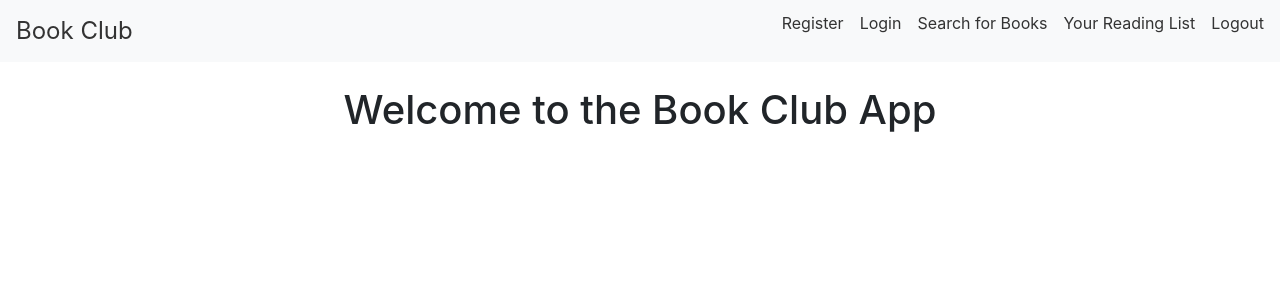
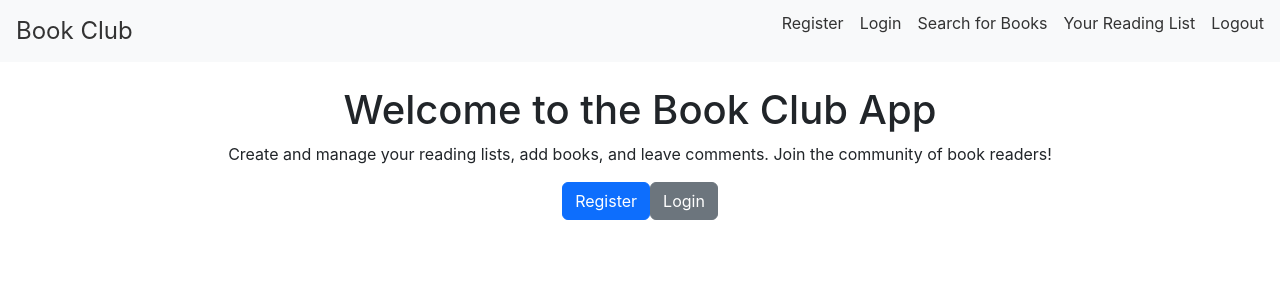
Before and after one commit to drm0011/BookClubAppReact, a React (Create React App) app: page / in a window 1280 px wide. Shown: the top 300 px of the page. Built offline with nearby package versions, Linux system fonts and the light colour scheme; no server answers; what @microsoft/signalr would draw is missing.

Commit message:
new homepage

```diff
--- a/src/App.js
+++ b/src/App.js
@@ -7,6 +7,7 @@ import ReadingListPage from './components/ReadingListPage';
 import PrivateRoute from './components/PrivateRoute';
 import Logout from './components/Logout';
 import Navbar from './components/Navbar';
+import HomePage from './components/Homepage';
 
 function App() {
   return (
@@ -27,7 +28,7 @@ function App() {
               }
             />
             <Route path="/logout" element={<Logout />} />
-            <Route path="/" element={<h1>Welcome to the Book Club App</h1>} />
+            <Route path="/" element={<HomePage />} />
           </Routes>
         </div>
       </div>
--- /dev/null
+++ b/src/components/Homepage.jsx
@@ -0,0 +1,22 @@
+import React from 'react';
+import { Link } from 'react-router-dom';
+
+const HomePage = () => {
+  return (
+    <div className="homepage">
+      <header className="homepage-header">
+        <h1>Welcome to the Book Club App</h1>
+        <p>
+          Create and manage your reading lists, add books, and leave comments.
+          Join the community of book readers!
+        </p>
+        <div className="homepage-buttons">
+          <Link to="/register" className="btn btn-primary mr-2">Register</Link>
+          <Link to="/login" className="btn btn-secondary">Login</Link>
+        </div>
+      </header>
+    </div>
+  );
+};
+
+export default HomePage;
```
Also changed, not shown: 1 other file (tests, documents, lock files or other folders).
